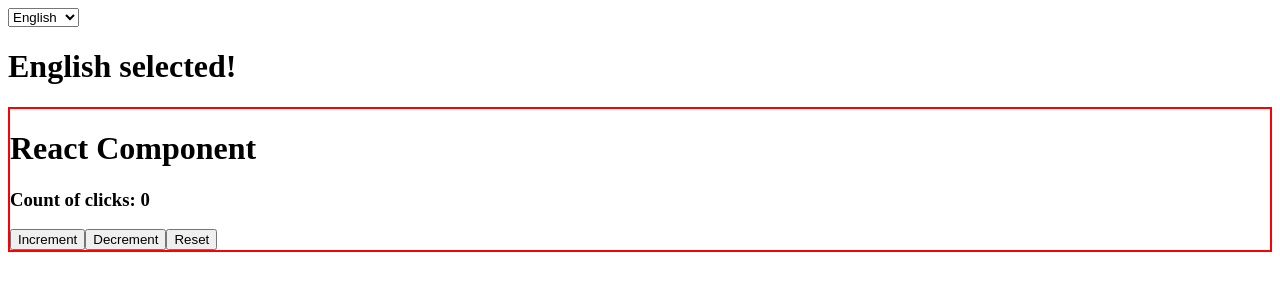
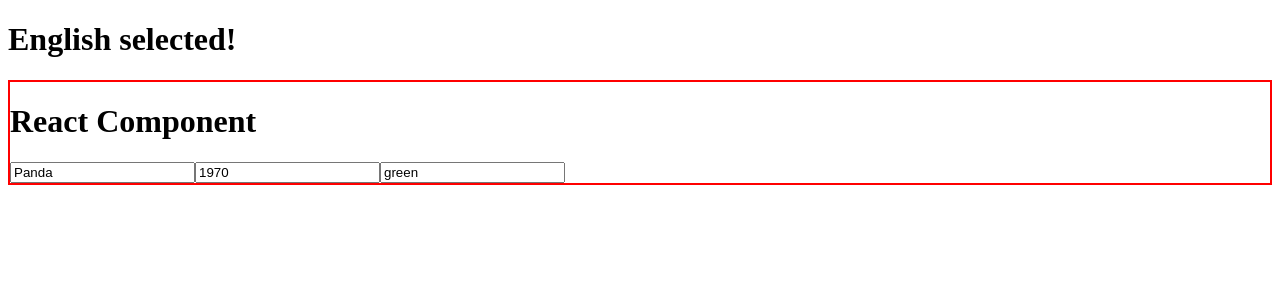
Before and after one commit to AlessioValdarchi/react-EX, a React (Create React App) app in the folder exercises/: page / in a window 1280 px wide. Shown: the top 300 px of the page. Built offline with nearby package versions, Linux system fonts and the light colour scheme.

Commit message:
useref02 done

```diff
--- a/exercises/src/App.js
+++ b/exercises/src/App.js
@@ -9,6 +9,7 @@ import { DisplayLanguage } from "./DisplayLanguage";
 import { HooksLogin } from "./HooksLogin";
 import { GitHubUser } from "./GitHubUser";
 import { HookCounter } from "./HookCounter";
+import { CarDetails } from "./CarDetails";
 //import { HookCounter } from "./HookCounter";
 //import { LoginForm } from "./LoginForm";
 //import { Counter } from "./Counter";
@@ -16,31 +17,16 @@ import { HookCounter } from "./HookCounter";
 //import { GithubUserList } from "./GithubUserList";
 //import { Sum } from "./Sum";
 
-export class App extends React.Component {
-    state = {
-        language: 'en'
-    }
-    selectLeng = (event) => {
-        this.setState({
-            language: event.target.value
-        })
-    }
-    render() {
-        return (<div>
-            <select value={this.state.language} onChange={this.selectLeng}>
-                <option value='en'>English</option>
-                <option value='it'>Italiano</option>
-                <option value='es'>Espanol</option>
-            </select>
-            <LanguageContext.Provider value={this.state.language}>
-                <DisplayLanguage />
-                <Container title='React Component'>
-                    <HookCounter />
-                </Container>
-            </LanguageContext.Provider>
+export function App() {
 
 
-        </div>
-        )
-    }
+
+    return (<div>
+
+        <DisplayLanguage />
+        <Container title='React Component'>
+            <CarDetails />
+        </Container>
+    </div>
+    )
 }
--- /dev/null
+++ b/exercises/src/CarDetails.js
@@ -0,0 +1,30 @@
+import { useEffect, useRef, useState } from "react"
+
+export function CarDetails({ initialData = { model: 'Panda', year: 1970, color: 'green' } }) {
+    const formRef = useRef(null)
+    // const [value, setValue] = useState(initialData)
+
+
+    // useEffect(() => {
+    //     setValue(() => {
+    //         formRef.current.model.value = initialData.model
+    //         formRef.current.year.value = initialData.year
+    //         formRef.current.color.value = initialData.color
+    //     })
+    //     console.log('hh');
+    // }, []);
+
+    useEffect(() => {
+        {
+            formRef.current.reset()
+        }
+    }, [initialData])
+
+    return (<div>
+        <form ref={formRef} >
+            <input name="model" defaultValue={initialData.model} />
+            <input name="year" defaultValue={initialData.year} />
+            <input name="color" defaultValue={initialData.color} />
+        </form>
+    </div>)
+}
```
